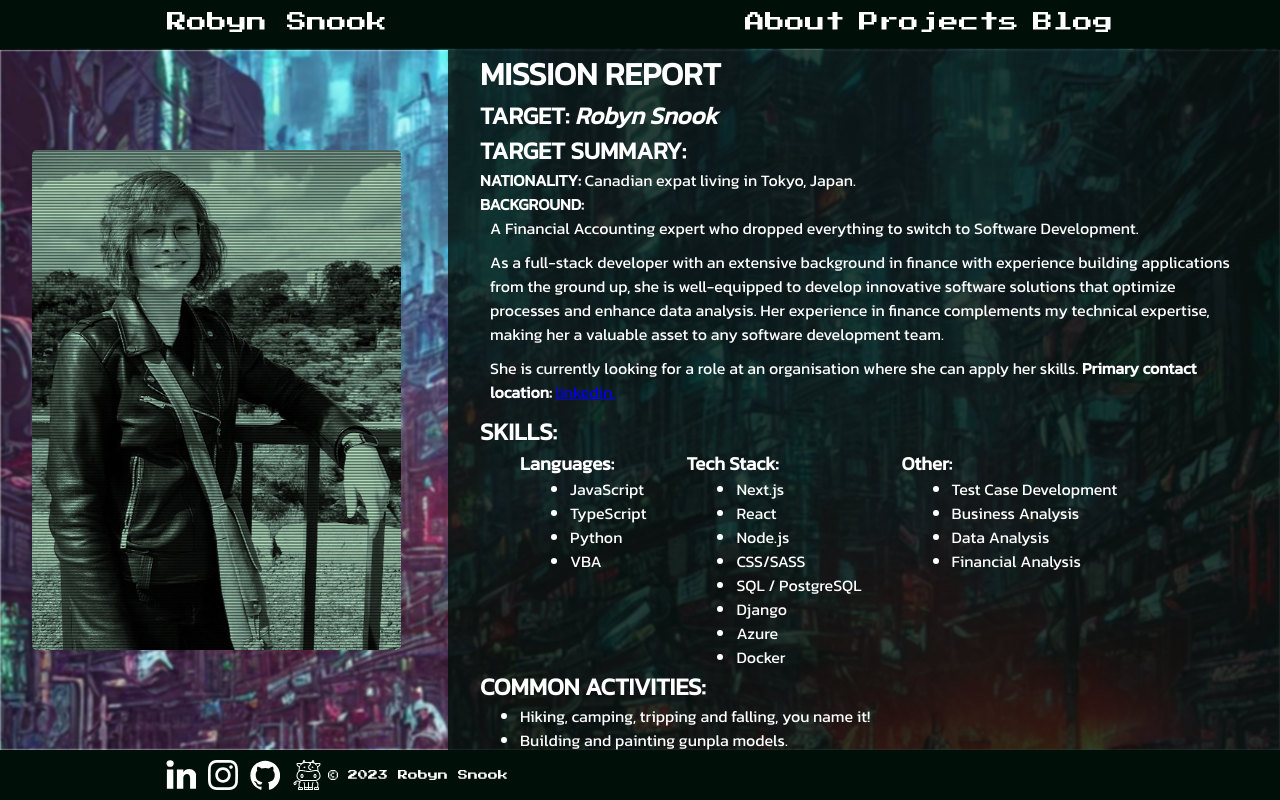
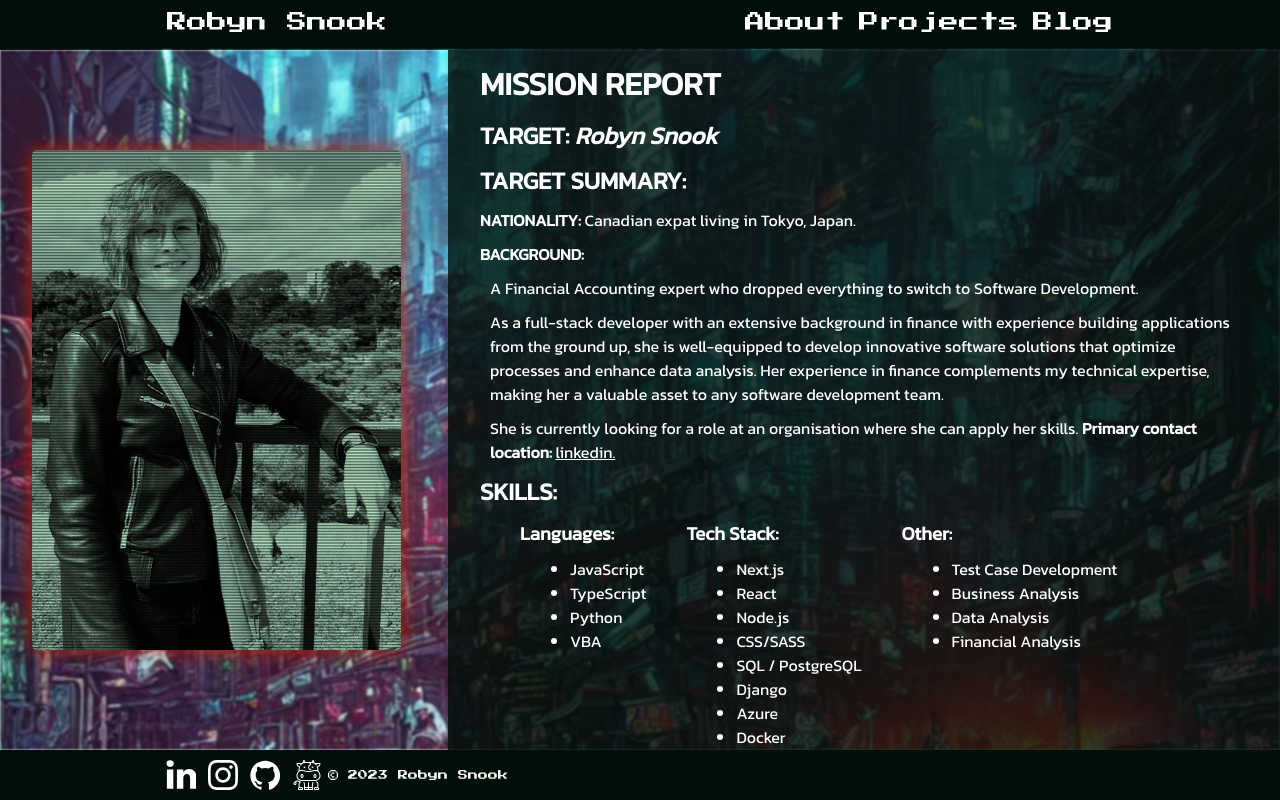
Before and after one commit to Moocau/https---github.com-Moocau-personal-site, a Next.js app: page /about in a window 1280 px wide. Built offline with nearby package versions, Linux system fonts and the light colour scheme.

Commit message:
feat: final style about me page desktop ver

```diff
--- a/styles/About.scss
+++ b/styles/About.scss
@@ -7,6 +7,7 @@
   overflow: hidden;
   position: relative;
   margin-left: 2em;
+  box-shadow: 0px 0px 20px rgba($errorRed,0.9);
 }
 
 .about-background{
@@ -15,6 +16,26 @@
 
 .about-container {
   display: flex;
+
+  h1, h2, h3, h4, p {
+    margin-bottom: 10px;
+  }
+
+  h1 {
+    margin-top: 10px;
+  }
+
+  a, a:visited, a:hover, a:active {
+    color: inherit;
+  }
+
+  a:hover {
+    background-position: 0 0,0 0,100% 80%;
+    background-size: 100% 2px;
+    background-image: linear-gradient(180deg,rgba(#CF2103,.6),rgba(#CF2103,.6)),linear-gradient(180deg,hsla(0,0%,100%,.1),hsla(0,0%,100%,.1)),url("https://media1.giphy.com/media/v1.Y2lkPTc5MGI3NjExMDI5M2RiYmY0M2VmZTEzM2IzNmU3OGMxMWIxMmQ3YmJkNDU5MmY3NSZlcD12MV9pbnRlcm5hbF9naWZzX2dpZklkJmN0PWc/3ohzdHW2xW3URpfGCI/giphy.gif");
+    -webkit-background-clip: text;
+    -webkit-text-fill-color: transparent;
+  }
 
   .about-content-container {
     height: calc(100vh - 100px);
@@ -38,15 +59,12 @@
 
     .background-container {
       margin-left: 10px;
-
-      p {
-        margin-bottom: 10px;
-      }
     }
 
     .skills-container {
       display: flex;
       width: 100%;
+      margin-bottom: 10px;
 
       li:first-of-type {
         list-style: none;
```
